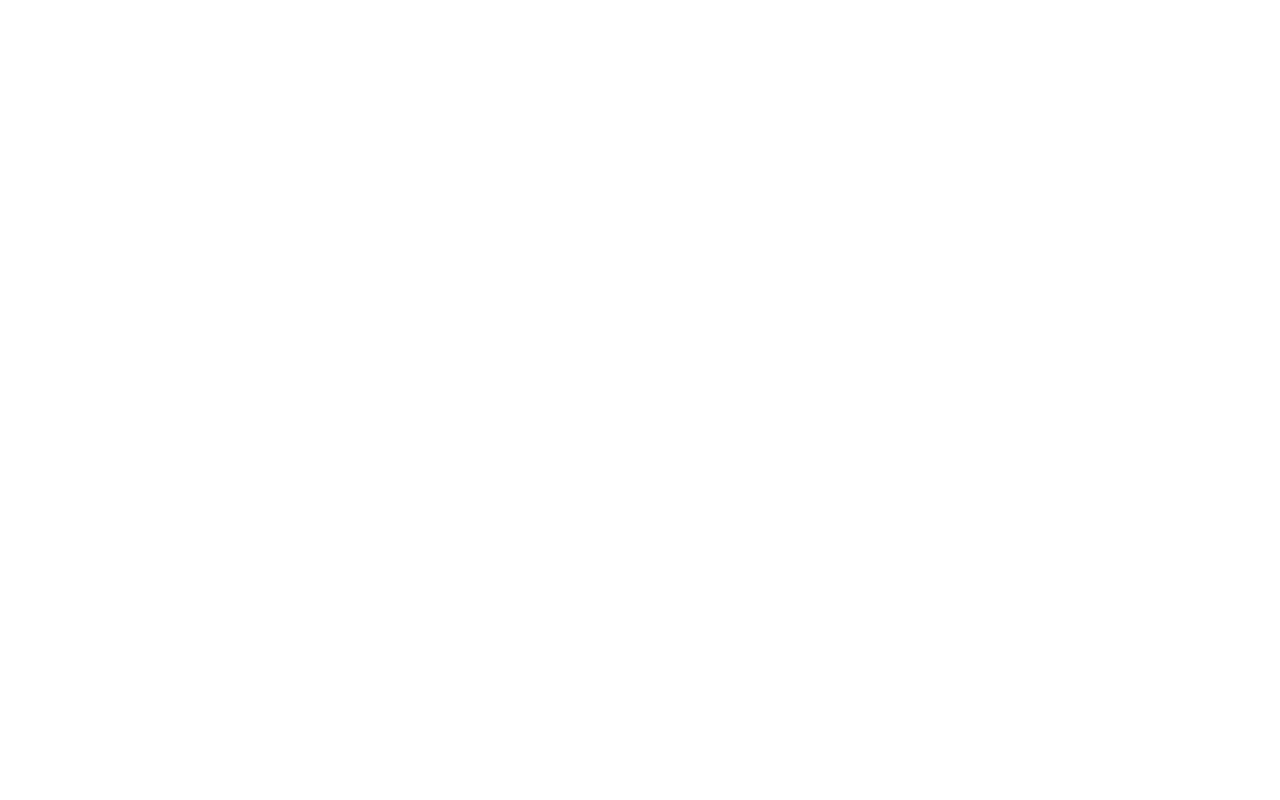
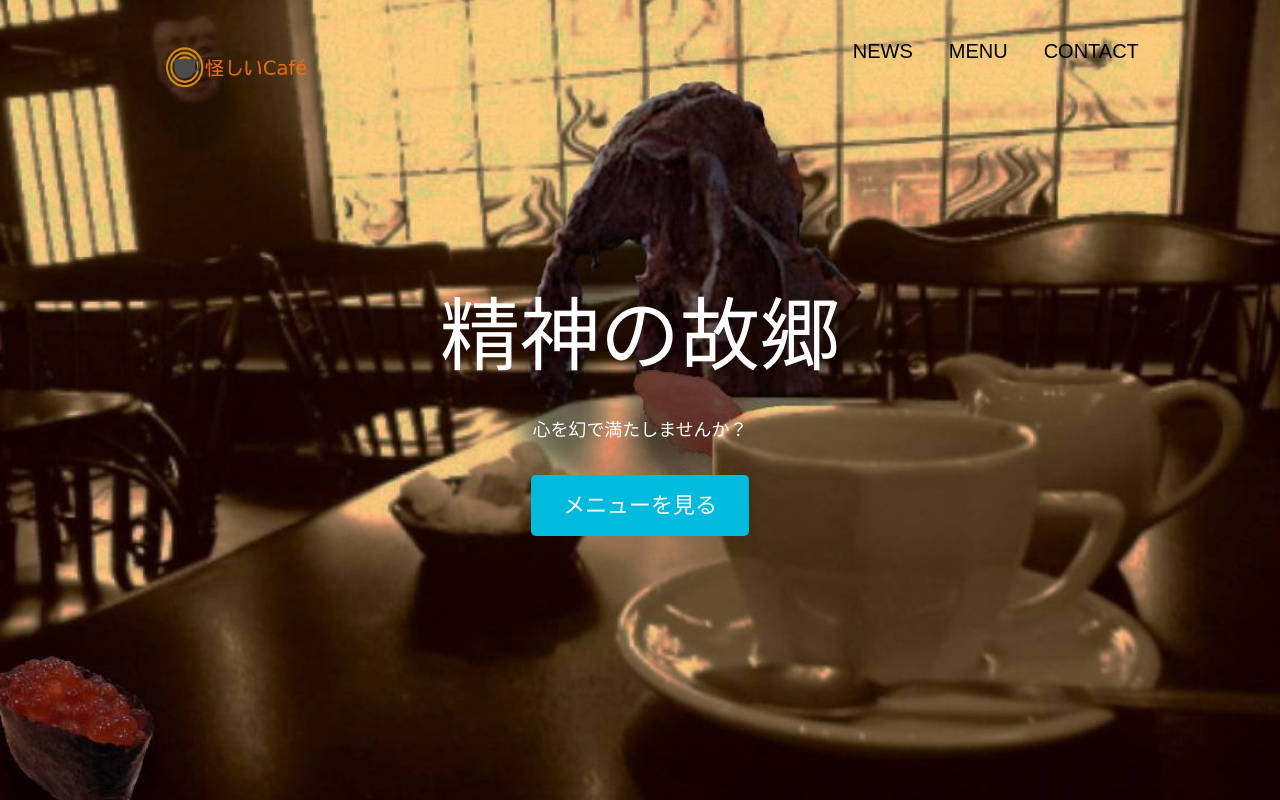
Before and after one commit to pam-jgn/two_camura, a plain HTML site: page two_camura/index.html in a window 1280 px wide. Drawn offline with Linux system fonts and the light colour scheme; some packages are replaced by stand-ins of ours.

Commit message:
見出し作成

```diff
--- a/two_camura/Style.css
+++ b/two_camura/Style.css
@@ -1,3 +1,114 @@
-body
-{
+@charset "UTF-8";
+
+html {
+    font-size: 100%;
 }
+
+body {
+    font-family: "Yu Gothic Medium", "游ゴシック", "YuGothic", "游ゴシック体", "ヒラギノ角ゴ Pro W3", sans-serif;
+    line-height: 1.7;
+    color: #432;
+}
+
+/*大きな背景画像*/
+.big-bg {
+    background-size: cover;
+    background-position: center top;
+    background-repeat: no-repeat;
+}
+
+#home {
+    background-image: url(images/main-bg.jpg), linear-gradient(#c9ffbf, #ffafbd);
+    min-height: 100vh;
+}
+
+#home .page-title {
+    text-transform: none;
+}
+
+a {
+    text-decoration: none;
+}
+
+img {
+    max-width: 100%;
+}
+
+.logo {
+    width: 210px;
+    margin-top: 14px;
+}
+
+.main-nav {
+    display: flex;
+    font-size: 1.25rem;
+    text-transform: uppercase;
+    margin-top: 34px;
+    list-style: none;
+}
+
+.main-nav li {
+    margin-left: 36px;
+}
+
+.main-nav a {
+    color: #000000;
+}
+
+.main-nav a:hover {
+    color: #0bd;
+}
+
+.page-header {
+    display: flex;
+    justify-content: space-between;
+}
+
+.wrapper {
+    max-width: 1100px;
+    margin: 0 auto;
+    padding: 0 4%;
+}
+
+.home-content {
+    text-align: center;
+    margin-top: 10%;
+}
+
+.home-content p {
+    font-size: 1.123rem;
+    margin: 10px 0 42px;
+    color: #fff;
+}
+
+/*見出し*/
+.page-title {
+    font-size: 5rem;
+    font-family: 'Philosopher', serif;
+    text-transform: uppercase;
+    font-weight: normal;
+    color: #fff;
+}
+
+/*ボタン*/
+.button {
+    font-size: 1.375rem;
+    background: #0bd;
+    color: #fff;
+    border-radius: 5px;
+    padding: 18px 32px;
+}
+
+.button:hover {
+    background: #0090aa;
+}
+
+#news {
+    background-image: url(images/main-bg.jpg);
+    height: 270px;
+    margin-bottom: 40px;
+}
+
+#news .page-title{
+    text-align:center;
+}
--- a/two_camura/index.html
+++ b/two_camura/index.html
@@ -3,12 +3,30 @@
 <html lang="ja">
 <head>
     <meta charset="utf-8" />
-    <title></title>
+    <title>怪しいCafé</title>
+    <meta name="description" content="怪しさを怪しさで包んで提供するカフェ">
     <link rel="stylesheet" href="https://unpkg.com/ress/dist/ress.min.css">
     <link href="https://fonts.googleapis.com/css?family=M+PLUS+1p|Noto+Serif+JP&display=swap" rel="stylesheet">
     <link href="Style.css" rel="stylesheet">
+    <link rel="icon" type="image/png" href="images/favicon.png" />
 </head>
 <body>
-
+    <div id="home" class="big-bg">
+        <header class="page-header wrapper">
+            <h1><a href="index.html"><img class="logo" src="images/logo.png" alt="カフェホーム"></a></h1>
+            <nav>
+                <ul class="main-nav">
+                    <li><a href="news.html">News</a></li>
+                    <li><a href="menu.html">Menu</a></li>
+                    <li><a href="contact.html">Contact</a></li>
+                </ul>
+            </nav>
+        </header>
+        <div class="home-content wrapper">
+            <h2 class="page-title">精神の故郷</h2>
+            <p>心を幻で満たしませんか？</p>
+            <a class="button" href="menu.html">メニューを見る</a>
+        </div>
+    </div>
 </body>
 </html>
```
Also changed, not shown: two_camura/news.html (added, +30 -0 lines), two_camura/images/favicon.png (added), two_camura/images/logo.png (added), two_camura/images/main-bg.jpg (added).
